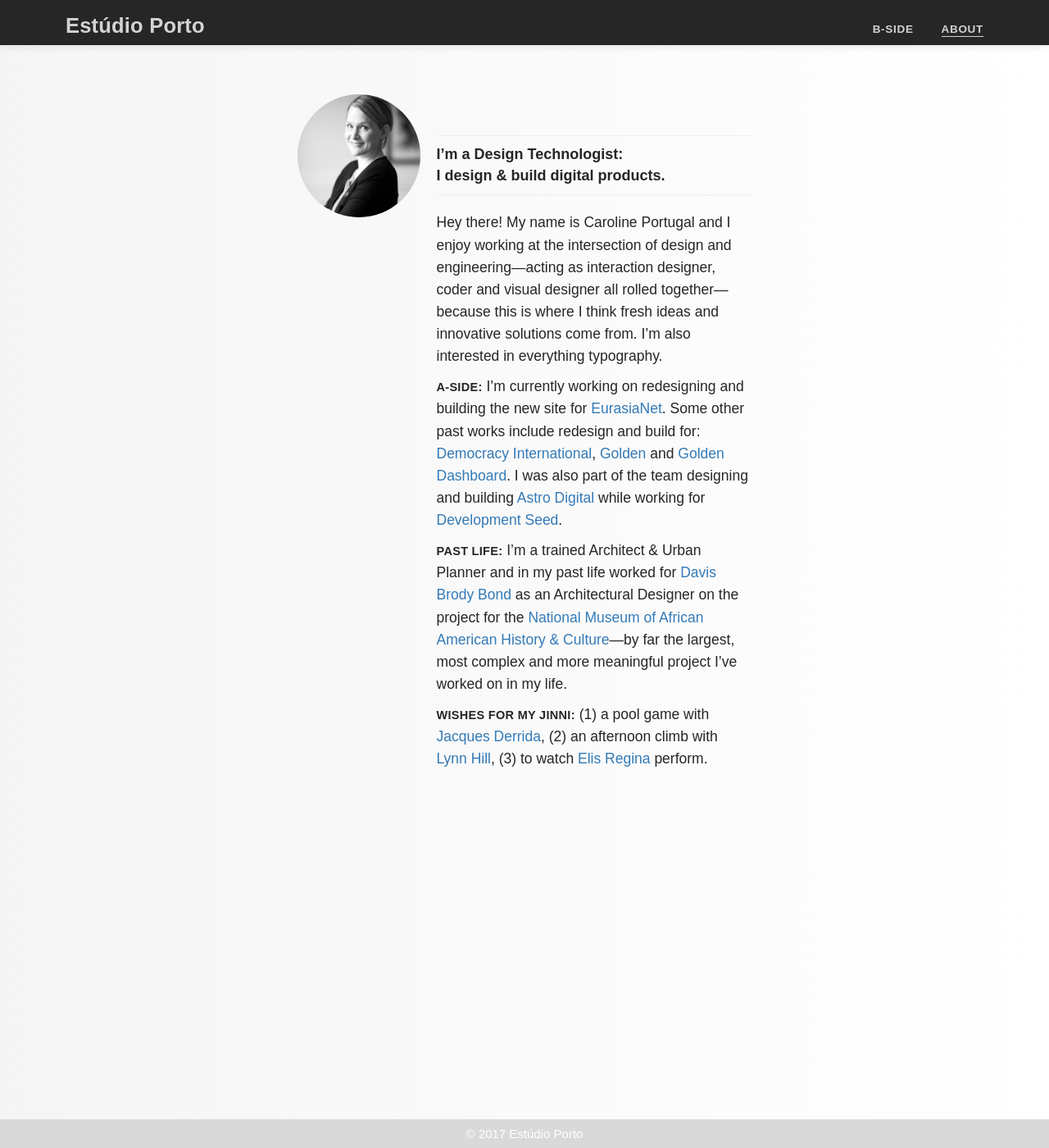
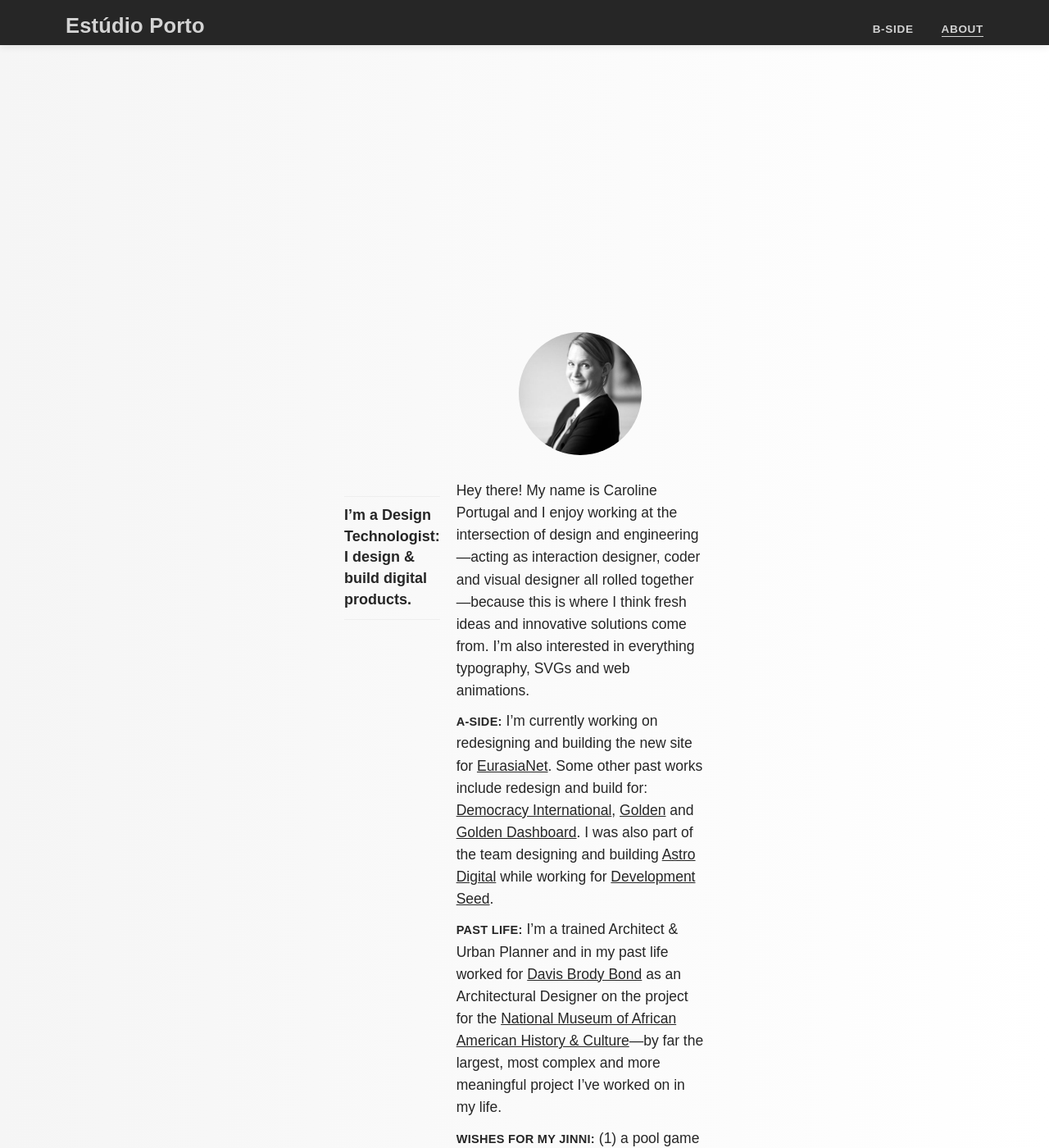
Before and after one commit to carolineportugal/estudioporto, a Jekyll site: the page built from about/index.html, in a window 1280 px wide and 1400 px high. Shown: the whole window at 82% size. Built offline with Jekyll 4.4.1, drawn with Linux system fonts in a browser that asks for light colours; nearby versions of some CDN libraries; some web fonts are replaced.

Commit message:
continues to build about page

```diff
--- a/_sass/_about.scss
+++ b/_sass/_about.scss
@@ -14,33 +14,55 @@ $transition-time:.2s;
   min-height: calc(100% - 3.5rem);
   color:lighten(#000, 15%);
 
-  .about-wrapper{
-    padding-top:calc(6rem + 55px);
+  .general-wrapper{
+    display:flex;
+    padding-top:calc(5rem + 55px);
     padding-bottom:14rem;
-    display: flex;
   }
 
-  .picture-wrapper{
+
+  .picture{
     height:150px;
-    width:150px;
+    // width:100%;
     min-width: 150px;
+    width: 150px;
     border-radius:50%;
     margin-right:2rem;
+    margin:0 auto;
+    margin-bottom:3rem;
+
+
   }
 
-  .text-wrapper{
-    margin-top:50px;
+  .general-wrapper{
+    width:440px;
+    margin:0 auto;
+    margin-top:30rem;
   }
 
-  .first-text{
+  .about-wrapper{
+display: flex;
+  }
+
+  .contact{
+    background: #eee;
+    height:500px;
+    width: 20rem;
+    margin-right:3rem;
+    margin-top:35rem;
+  }
+
+  .intro{
     padding:1rem 0;
     @include black();
     font-size: 18px;
     border-top:1px solid #eee;
     border-bottom:1px solid #eee;
+    margin-right:2rem;
+    margin-top:200px;
   }
 
-  .second-text{
+  .description{
     margin-top:2rem;
     @include regular();
     font-size:17.5px;
@@ -56,22 +78,24 @@ $transition-time:.2s;
   }
 
   a{
-    position: relative;
-    // color:lighten(#000, 15%);
-    z-index:1;
-    // text-decoration: none;
+    // @include bold();
+    color:lighten(#000, 15%);
+    transition:$transition-time;
+    text-decoration: underline;
+    cursor: pointer;
+    line-height: 1;
+
+    &:hover{
+      opacity:.8;
+    }
+
   }
 
-  // a:after{
-  //   position: absolute;
-  //   background:lighten(#000, 85%);
-  //   content:"";
-  //   width:100%;
-  //   height:5px;
-  //   bottom:0px;
-  //   left:0;
-  //   z-index:-1;
-  // }
+  .contact-wrapper{
+    background:lighten(#000, 85%);
+    width:100%;
+    height:400px;
+  }
 
 
 
--- a/about/index.html
+++ b/about/index.html
@@ -7,23 +7,29 @@ image: portrait-placeholder.jpg
 
   <h2 class="hidden-page-name">About</h2>
 
+    <!-- <div class="picture-wrapper" style="background: url('/media/about/{{ page.image }}'); background-position:center; background-size: cover;"></div> -->
+
   <div class="container">
     <div class="row">
-      <div class="col-md-6 col-md-offset-3">
 
-        <div class="about-wrapper">
-          <div class="picture-wrapper" style="background: url('/media/about/{{ page.image }}'); background-position:center; background-size: cover;"></div>
-          <div class="text-wrapper">
-            <p class="first-text">I’m a Design Technologist:<br> I design & build digital products.</p>
-            <div class="second-text">
-              <p>Hey there! My name is Caroline Portugal and I enjoy working at the intersection of design and engineering—acting as interaction designer, coder and visual designer all rolled together—because this is where I think fresh ideas and innovative solutions come from. I’m also interested in everything typography.</p>
-              <p><span class="uppercase">A-side:</span> I’m currently working on redesigning and building the new site for <a href="">EurasiaNet</a>. Some other past works include redesign and build for: <a href="">Democracy International</a>, <a href="">Golden</a> and <a href="">Golden Dashboard</a>. I was also part of the team designing and building <a href="">Astro Digital</a> while working for <a href="">Development Seed</a>.</p>
-              <p><span class="uppercase">Past life:</span> I’m a trained Architect & Urban Planner and in my past life worked for <a href="">Davis Brody Bond</a> as an Architectural Designer on the project for the <a href="">National Museum of African American History & Culture</a>—by far the largest, most complex and more meaningful project I’ve worked on in my life.</p>
-              <p><span class="uppercase">Wishes for my jinni:</span> (1) a pool game with <a href="">Jacques Derrida</a>, (2) an afternoon climb with <a href="">Lynn Hill</a>, (3) to watch <a href="">Elis Regina</a> perform.</p>
+      <div class="general-wrapper">
+        <div class="left-colum">
+          <p class="intro">I’m a Design Technologist: I design & build digital products.</p>
+        </div>
+        <div class="center-column">
+          <div class="picture" style="background: url('/media/about/{{ page.image }}'); background-position:center; background-size: cover;"></div>
+          <div class="description">
+            <p>Hey there! My name is Caroline Portugal and I enjoy working at the intersection of design and engineering—acting as interaction designer, coder and visual designer all rolled together—because this is where I think fresh ideas and innovative solutions come from. I’m also interested in everything typography, SVGs and web animations.</p>
+            <p><span class="uppercase">A-side:</span> I’m currently working on redesigning and building the new site for <a href="#">EurasiaNet</a>. Some other past works include redesign and build for: <a href="#">Democracy International</a>, <a href="#" class="underline">Golden</a> and <a href="#">Golden Dashboard</a>. I was also part of the team designing and building <a href="#">Astro Digital</a> while working for <a href="">Development Seed</a>.</p>
+            <p><span class="uppercase">Past life:</span> I’m a trained Architect & Urban Planner and in my past life worked for <a href="">Davis Brody Bond</a> as an Architectural Designer on the project for the <a href="">National Museum of African American History & Culture</a>—by far the largest, most complex and more meaningful project I’ve worked on in my life.</p>
+            <p><span class="uppercase">Wishes for my jinni:</span> (1) a pool game with <a href="">Jacques Derrida</a>, (2) an afternoon climb with <a href="">Lynn Hill</a>, (3) to watch <a href="">Elis Regina</a> perform.</p>
           </div>
         </div>
+        <div class="right-column">
 
+        </div>
       </div>
+
     </div>
   </div>
 
```
